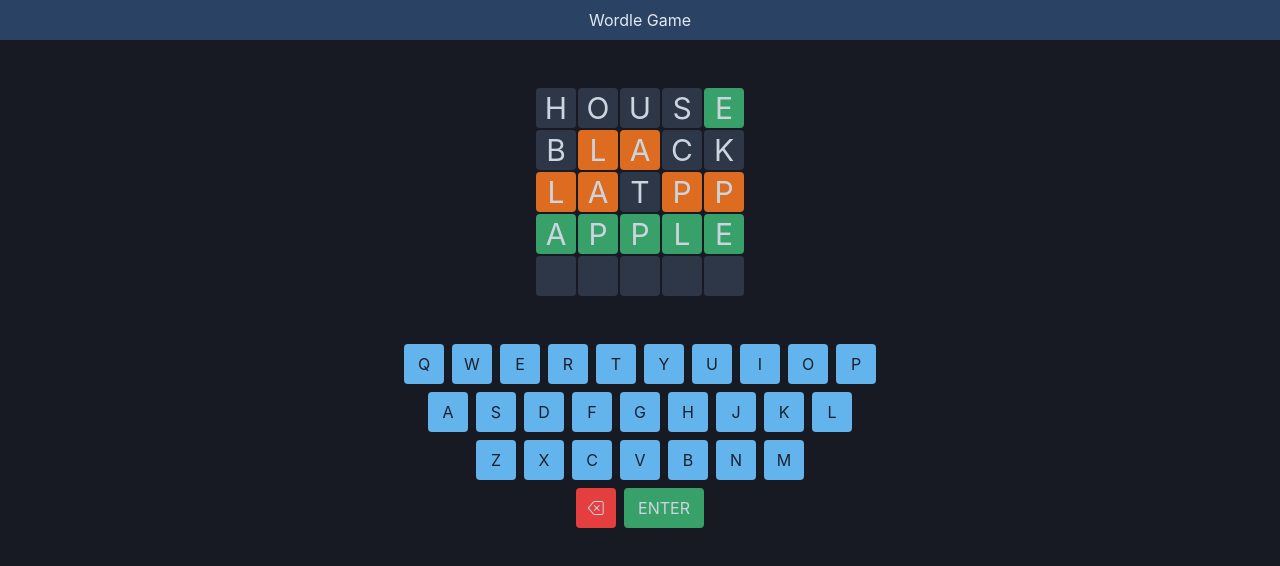
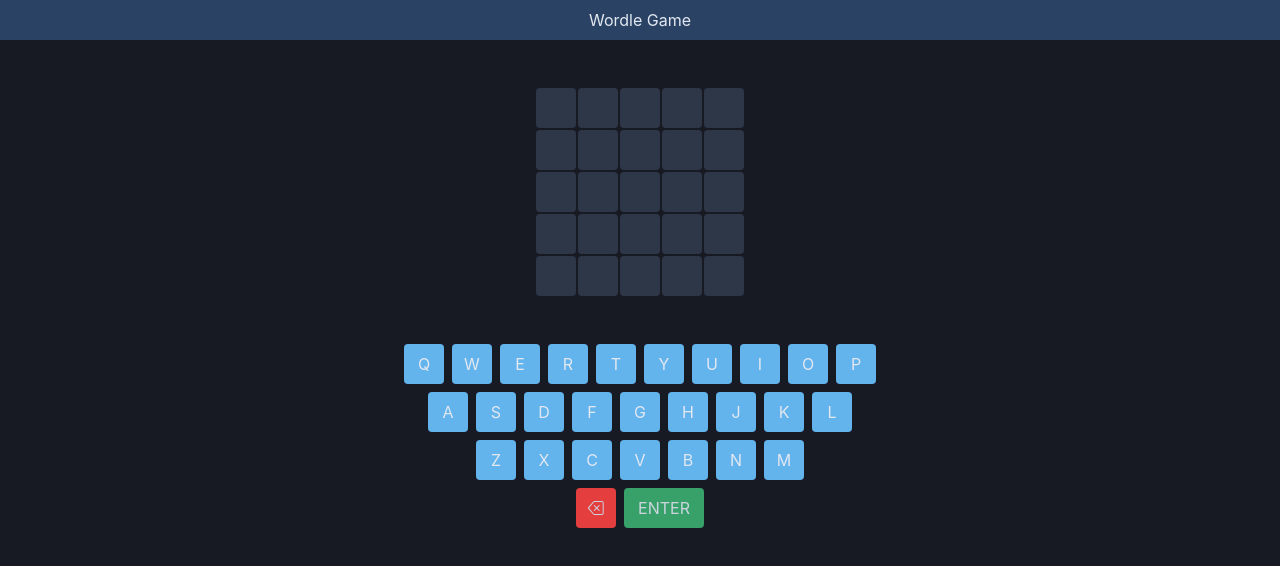
Before and after one commit to felipefcm/wordle-react, a React (Create React App) app: page / in a window 1280 px wide. Shown: the top 566 px of the page. Built offline with nearby package versions, Linux system fonts and the light colour scheme.

Commit message:
adds event bus and context

```diff
--- a/src/Game.tsx
+++ /dev/null
@@ -1,37 +0,0 @@
-import React, { FC } from 'react'
-
-import { Box, Center, Flex, useTheme } from '@chakra-ui/react'
-
-import MainBoard from './components/MainBoard'
-import VirtualKeyboard from './components/VirtualKeyboard'
-
-const words = [
-  'apple',
-  // 'robot',
-  // 'house',
-  // 'stoic',
-]
-
-const Game: FC = () => {
-  const { colors } = useTheme()
-
-  const randomWord = words[Math.trunc(Math.random() * words.length)]
-
-  return (
-    <Flex direction="column">
-      <Center h="10" bg={colors.brand.titleBarBg} color={colors.brand.titleBarText}>
-        Wordle Game
-      </Center>
-
-      <Box>
-        <MainBoard word={randomWord} numAttempts={5} />
-      </Box>
-
-      <Box>
-        <VirtualKeyboard word={randomWord} />
-      </Box>
-    </Flex>
-  )
-}
-
-export default Game
--- a/src/components/MainBoard.tsx
+++ b/src/components/MainBoard.tsx
@@ -11,7 +11,7 @@ type Props = {
 const MainBoard: React.FC<Props> = (props) => {
 
   const [current, setCurrent] = useState(0)
-  const [attempts, setAttempts] = useState<string[]>(['house', 'black', 'latpp', 'apple'])
+  const [attempts, setAttempts] = useState<string[]>([])
 
   const renderAttemps = () => {
     return (
@@ -31,7 +31,7 @@ const MainBoard: React.FC<Props> = (props) => {
   }
 
   return (
-    <Box mt={10} onClick={() => setCurrent(current + 1)}>
+    <Box mt={10}>
       {renderAttemps()}
     </Box>
   )
--- a/src/components/VirtualKeyboard.tsx
+++ b/src/components/VirtualKeyboard.tsx
@@ -1,7 +1,9 @@
-import React from 'react'
+import React, { useContext } from 'react'
 
 import { Center, HStack, useTheme, VStack } from '@chakra-ui/react'
 import { BsBackspace } from 'react-icons/bs'
+import { determineLetterState } from '../lib/wordle'
+import { GameContext } from '../lib/GameContext'
 
 type Props = {
   word: string
@@ -13,23 +15,50 @@ const rows = [
   'zxcvbnm',
 ]
 
+const VirtualKeyboard: React.FC<Props> = (props) => {
+
+  const gameContext = useContext(GameContext)
+
+  const onKeyPress = (letter: string) => {
+    if (gameContext)
+      gameContext.eventBus.publish('keypress', letter)
+  }
+
   const renderRow = (row: string) => {
     return (
       <HStack>
         {
           row.split('').map((letter, i) => (
             <Center
+              key={i}
+              color={"gray.200"}
+              bg={"blue.300"}
               cursor={'default'}
-            bg={"blue.300"}
               width={10}
               height={10}
               rounded={4}
+              onClick={() => onKeyPress(letter.toUpperCase())}
             >
               {letter.toUpperCase()}
             </Center>
           ))
         }
       </HStack>
+    )
+  }
+
+  return (
+    <VStack mt={10}>
+
+      {renderRow(rows[0])}
+      {renderRow(rows[1])}
+      {renderRow(rows[2])}
+
+      <HStack>
+        <Backspace />
+        <Enter />
+      </HStack>
+    </VStack>
   )
 }
 
@@ -65,20 +94,4 @@ const Enter = () => {
   )
 }
 
-const VirtualKeyboard: React.FC<Props> = (props) => {
-
-  return (
-    <VStack mt={10}>
-      {renderRow(rows[0])}
-      {renderRow(rows[1])}
-      {renderRow(rows[2])}
-
-      <HStack>
-        <Backspace />
-        <Enter />
-      </HStack>
-    </VStack>
-  )
-}
-
 export default VirtualKeyboard
--- a/src/index.tsx
+++ b/src/index.tsx
@@ -4,7 +4,7 @@ import ReactDOM from 'react-dom'
 import { ChakraProvider } from '@chakra-ui/react'
 
 import theme from './theme'
-import Game from './Game'
+import Game from './lib/Game'
 
 ReactDOM.render(
   <React.StrictMode>
@@ -14,5 +14,3 @@ ReactDOM.render(
   </React.StrictMode>,
   document.getElementById('root')
 );
-
-// reportWebVitals(console.log)
--- /dev/null
+++ b/src/lib/EventBus.ts
@@ -0,0 +1,31 @@
+
+export type EventCallback = (...args: any[]) => void | Promise<void>
+
+export type Subscription = {
+  id: number
+  callback: EventCallback
+}
+
+export class EventBus {
+
+  private subscribers: { [event: string]: Subscription[] } = {}
+
+  public subscribe(event: string, callback: EventCallback) {
+    this.subscribers[event] ||= []
+
+    this.subscribers[event].push({
+      id: Math.random() * Number.MAX_SAFE_INTEGER,
+      callback
+    })
+  }
+
+  public unsubscribe(event: string, subId: number) {
+    if (!this.subscribers[event]) return
+    this.subscribers[event] = this.subscribers[event].filter(sub => sub.id !== subId)
+  }
+
+  public publish(event: string, ...args: any[]) {
+    if (!this.subscribers[event]) return
+    this.subscribers[event].forEach(sub => sub.callback(...args))
+  }
+}
--- /dev/null
+++ b/src/lib/Game.tsx
@@ -0,0 +1,45 @@
+import React, { FC } from 'react'
+
+import { Box, Center, Flex, useTheme } from '@chakra-ui/react'
+
+import MainBoard from '../components/MainBoard'
+import VirtualKeyboard from '../components/VirtualKeyboard'
+import { GameContext, GameContextType } from './GameContext'
+import { EventBus } from './EventBus'
+
+const gameContext: GameContextType = {
+  eventBus: new EventBus(),
+}
+
+const words = [
+  'apple',
+  // 'robot',
+  // 'house',
+  // 'stoic',
+]
+
+const Game: FC = () => {
+  const { colors } = useTheme()
+
+  const randomWord = words[Math.trunc(Math.random() * words.length)]
+
+  return (
+    <GameContext.Provider value={gameContext}>
+      <Flex direction="column">
+        <Center h="10" bg={colors.brand.titleBarBg} color={colors.brand.titleBarText}>
+          Wordle Game
+        </Center>
+
+        <Box>
+          <MainBoard word={randomWord} numAttempts={5} />
+        </Box>
+
+        <Box>
+          <VirtualKeyboard word={randomWord} />
+        </Box>
+      </Flex>
+    </GameContext.Provider>
+  )
+}
+
+export default Game
--- /dev/null
+++ b/src/lib/GameContext.ts
@@ -0,0 +1,9 @@
+import React from "react"
+
+import { EventBus } from "./EventBus"
+
+export type GameContextType = {
+	eventBus: EventBus
+}
+
+export const GameContext = React.createContext<GameContextType | null>(null)
```
Also changed, not shown: src/lib/randToken.ts (added, +11 -0 lines), src/reportWebVitals.ts (deleted, +0 -15 lines). Lines whose indentation alone changed are shown as unchanged.
